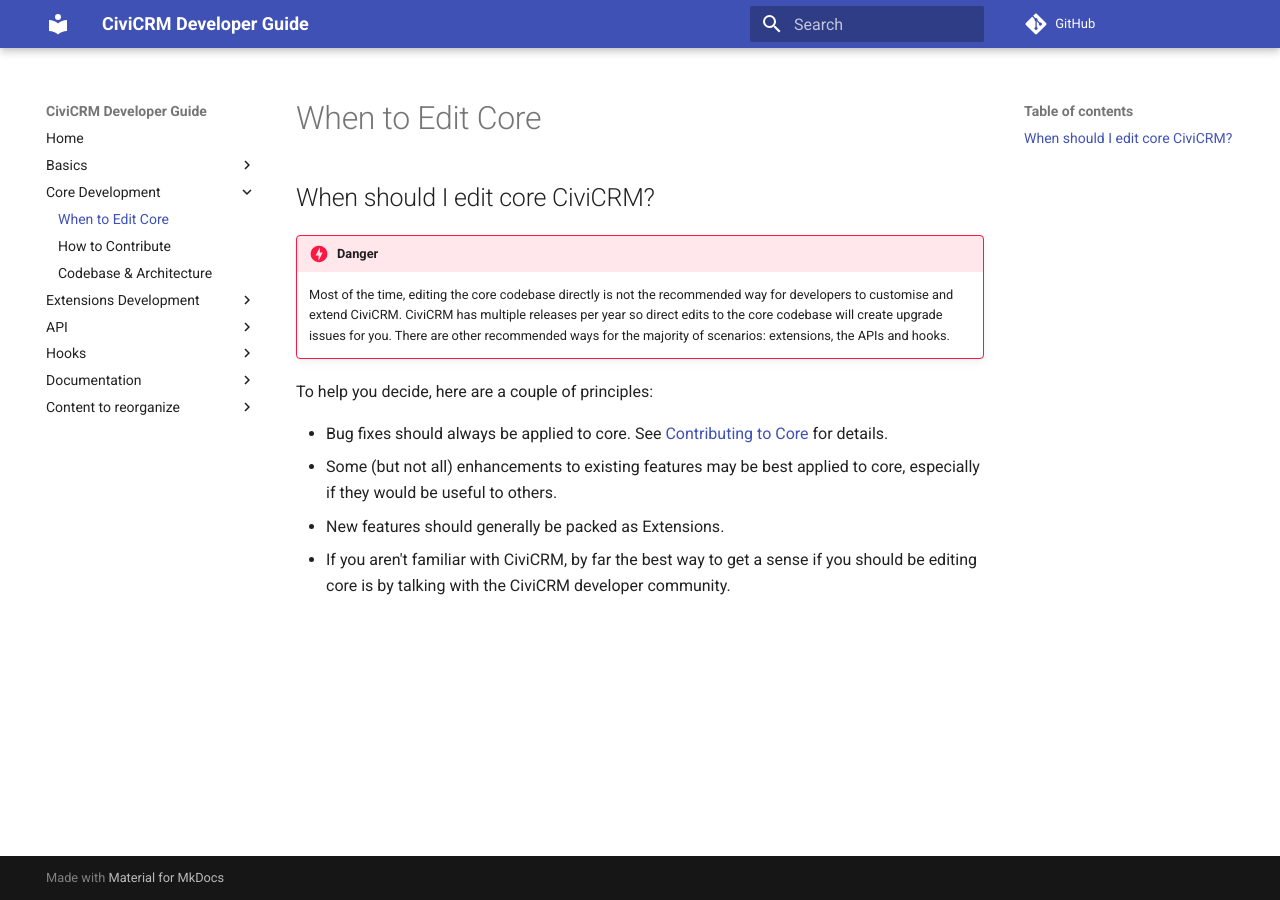
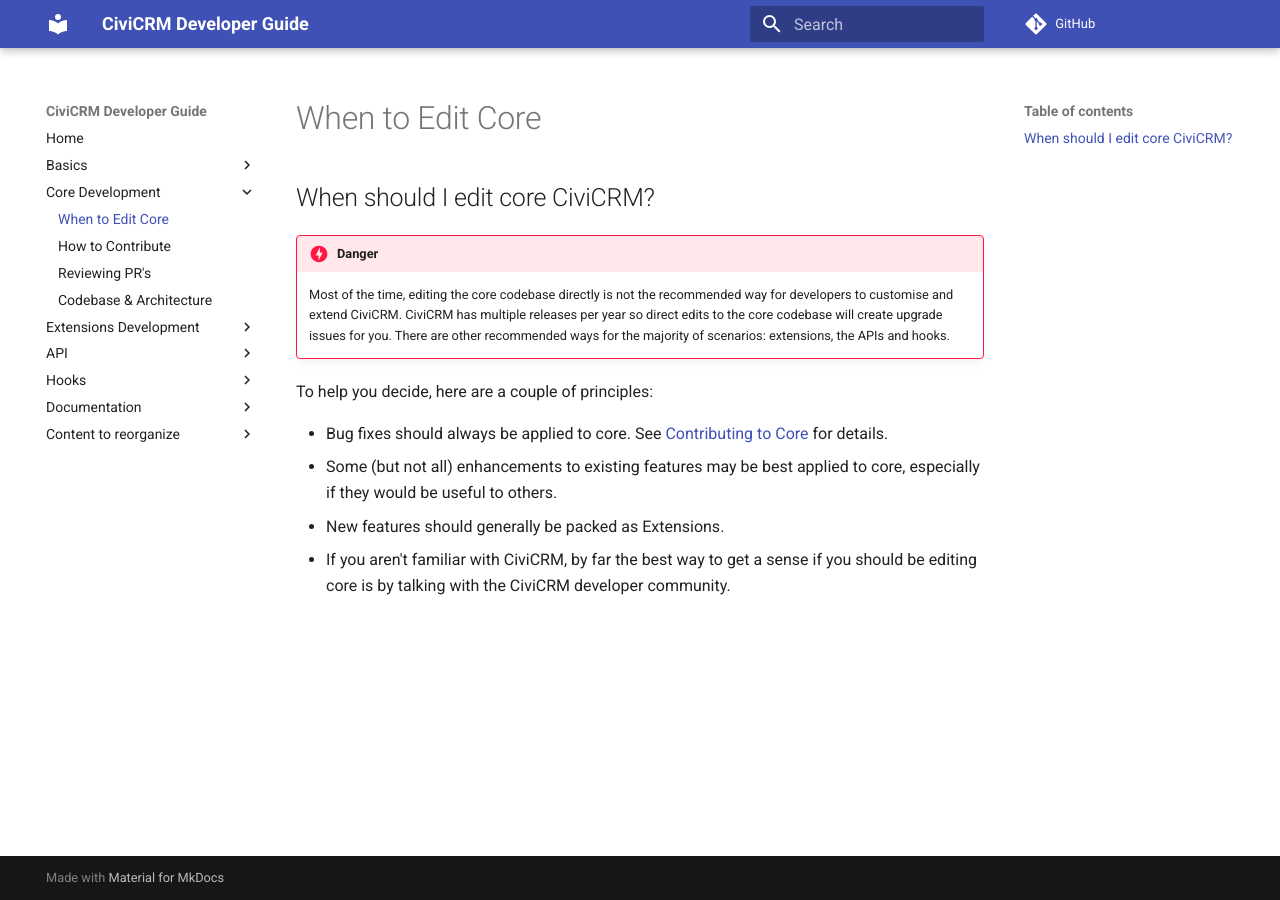
Before and after one commit to civicrm/civicrm-dev-docs, an MkDocs documentation site: the page built from docs/core/hacking.md, in a window 1280 px wide. Built offline with MkDocs 1.6.1 and Material for MkDocs 9.7.7, drawn with Linux system fonts in a browser that asks for light colours; comment, search, counter and statistics services are not loaded; old or Windows-style settings are respelled for this version of MkDocs.

Commit message:
add PR Review to table of contents;

```diff
--- a/mkdocs.yml
+++ b/mkdocs.yml
@@ -25,6 +25,7 @@
 - Core Development:
   - When to Edit Core: core/hacking.md             # page-tree = NEED_PAGE_MOVE to /core/deciding.md
   - How to Contribute: core/contributing.md    # page-tree = DONE
+  - Reviewing PR's: core/pr-review.md
   - Codebase & Architecture: core/architecture.md # page-tree = DONE
   # Reporting Bugs & Issues: /core/reporting.md # page-tree = NEED_NEW_PAGE
   # Submitting a Patch: /core/patches.md        # page-tree = NEED_NEW_PAGE
```
